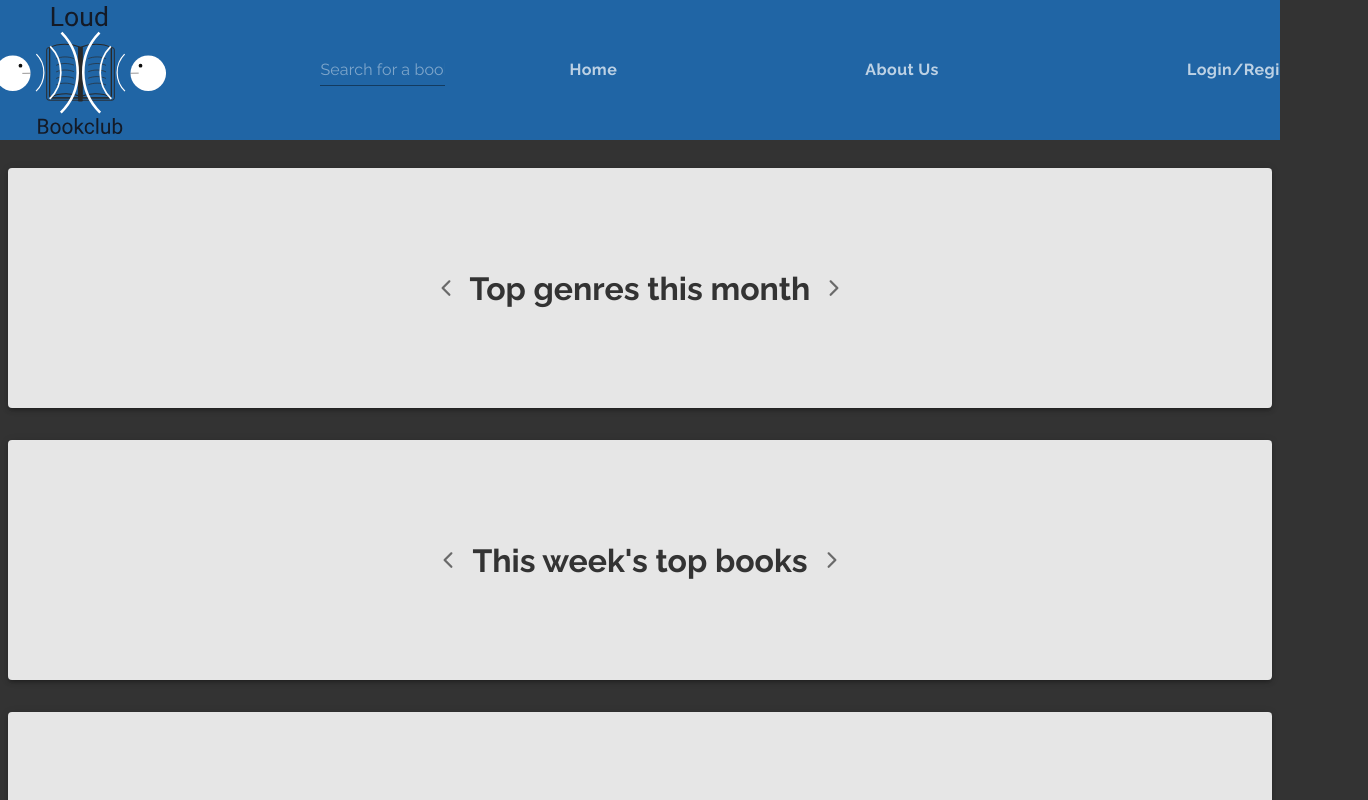
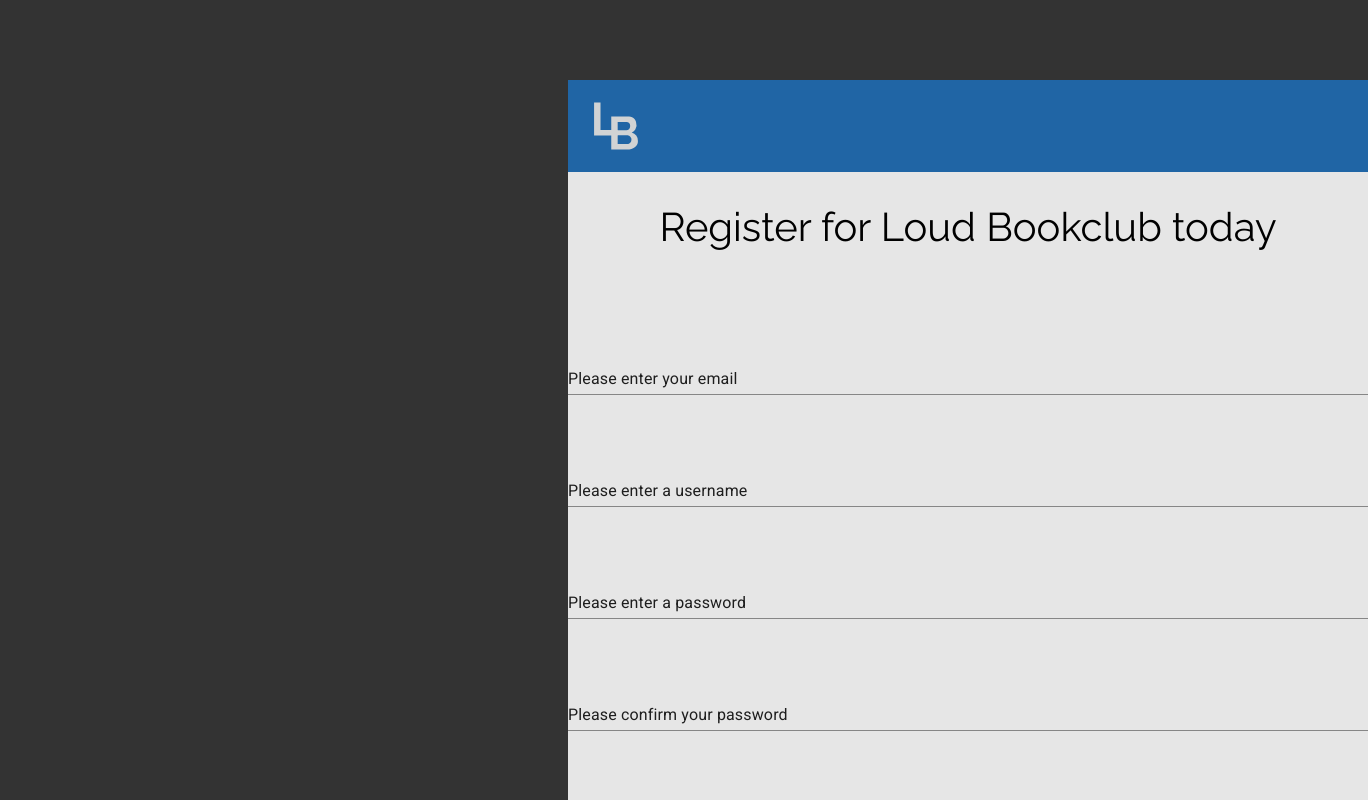
Before and after one commit to snailencholy/loud-bookclub, a React (Create React App) app in the folder frontend/: page /register in a window 1280 px wide. Shown: the top 800 px of the page, 1368 px wide, since content can reach past the window. Built offline with nearby package versions, Linux system fonts and the light colour scheme.

Commit message:
Started building the Register page. Created the Routing for the pages.

```diff
--- a/frontend/src/App.js
+++ b/frontend/src/App.js
@@ -2,17 +2,24 @@ import React from 'react';
 import logo from './logo.svg';
 import { ThemeProvider } from '@material-ui/styles';
 import theme from './Theme';
-import { BrowswerRouter, Route, Redirect, Switch } from 'react-router-dom';
+import { BrowserRouter, Route, Redirect, Switch } from 'react-router-dom';
 
 
 //My Components
 import Header from './user/components/Header';
 import Home from './user/pages/Home';
+import Register from './authentication/pages/Register';
 
 function App() {
   return (
     <ThemeProvider theme={theme}>
-      <Home/>
+      <BrowserRouter>
+        <Switch>
+          <Route exact path="/" render={(props) => <Home {...props} />}/>
+          <Route exact path="/register" component={(props) => <Register {...props} />} />
+        </Switch>
+      </BrowserRouter>
+
     </ThemeProvider>
   );
 }
--- a/frontend/src/Theme.js
+++ b/frontend/src/Theme.js
@@ -12,6 +12,7 @@ const brightBlue = "#2065A5"
 const searchBarBlue = "#314259"
 const backgroundGrey = "#333333"
 const cardGrey = "#E6E6E6"
+const textBlock = "#A6A6A6"
 
 export default createMuiTheme({
     palette: {
@@ -20,6 +21,7 @@ export default createMuiTheme({
             grey: `${backgroundGrey}`,
             navy: `${searchBarBlue}`,
             lightGrey: `${cardGrey}`,
+            medGrey: `${textBlock}`,
         },
 
         primary: {
@@ -28,6 +30,12 @@ export default createMuiTheme({
     },
 
     typography: {
+        h3: {
+            fontFamily: "Raleway",
+            fontSize: "2.5rem",
+            color: grey,
+        },
+
         tab: {
             fontFamily: "Raleway",
             textTransform: "none",
--- a/frontend/src/authentication/pages/Register.js
+++ b/frontend/src/authentication/pages/Register.js
@@ -0,0 +1,106 @@
+import React, { useState } from 'react';
+import { makeStyles, useTheme } from '@material-ui/core/styles';
+import Grid from '@material-ui/core/Grid';
+import Input from '@material-ui/core/Input';
+import FormControl from '@material-ui/core/FormControl'
+import Button from '@material-ui/core/Button';
+import Typography from '@material-ui/core/Typography';
+import { Link } from 'react-router-dom';
+
+
+import simpleLogo from '../../Assets/tab-icon_1.svg'
+
+const useStyles = makeStyles((theme) => ({
+    mainContainer: {
+        marginRight: "35em",
+        marginLeft: "35em",
+        marginTop: "5em",
+        marginBottom: "5em",
+        width: "50em",
+        height: "50em",
+        background: theme.palette.common.lightGrey,
+    },
+
+    logoContainer: {
+        background: theme.palette.common.bright,
+    },
+
+    titleBlock: {
+        margin: "2em",
+        background: theme.palette.common.textBlock,
+    },
+
+    gridItems: {
+        marginTop: "5em",
+        width: "50em",
+    },
+
+
+}))
+
+
+function Register() {
+
+    const classes = useStyles();
+
+
+
+    return(
+        <Grid container direction="column" alignContent="center" alignItems="center" className={classes.mainContainer}>
+            <Grid container className={classes.logoContainer}>
+                <Grid item>
+                    <Button component={Link} to="/">
+                        <img src={simpleLogo} height="80" width="80" alt="Simple Logo"/>
+                    </Button>
+                </Grid>
+            </Grid>
+            <Grid container direction="column" alignItems="center" alignContent="center" >
+                <Grid item className={classes.titleBlock}>
+                    <Typography variant="h3" fontFamily="raleway">Register for Loud Bookclub today</Typography>
+                </Grid>
+            </Grid>
+            <Grid container direction="column" alignItems="center" alignContent="center">
+                <form>
+                    <Grid item className={classes.gridItems}>
+                        <FormControl fullWidth>
+                            <Input
+                                id="email"
+                                defaultValue="Please enter your email"
+                                variant="filled"
+                            />
+                        </FormControl>
+                    </Grid>
+                    <Grid item className={classes.gridItems}>
+                        <FormControl fullWidth>
+                            <Input
+                                id="username"
+                                defaultValue="Please enter a username"
+                                variant="filled"
+                            />
+                        </FormControl>
+                    </Grid>
+                    <Grid item className={classes.gridItems}>
+                        <FormControl fullWidth>
+                            <Input
+                                id="password"
+                                defaultValue="Please enter a password"
+                                variant="filled"
+                            />
+                        </FormControl>
+                    </Grid>
+                    <Grid item className={classes.gridItems}>
+                        <FormControl fullWidth>
+                            <Input
+                                id="passwordConf"
+                                defaultValue="Please confirm your password"
+                                variant="filled"
+                            />
+                        </FormControl>
+                    </Grid>
+                </form>
+            </Grid>
+        </Grid>
+    );
+}
+
+export default Register;
```
Also changed, not shown: frontend/src/Assets/tab-icon_1.svg (added).
